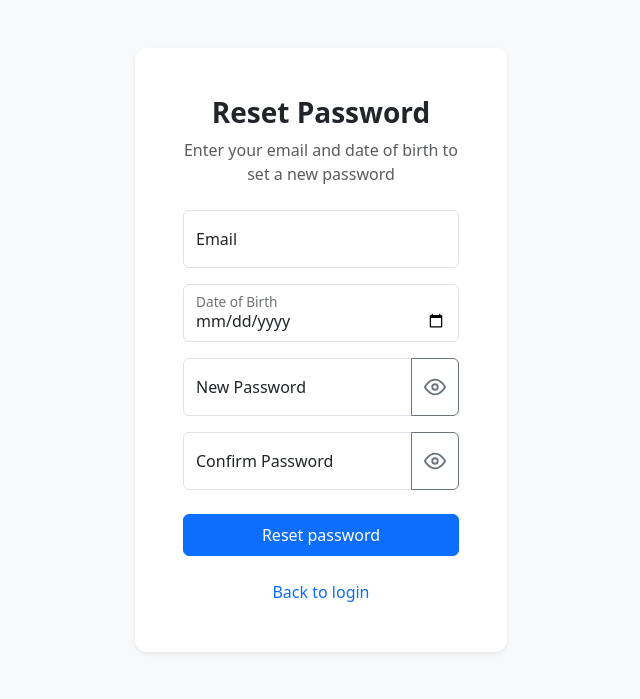
After one commit to SohamGits/student-management-system, a Django app: page /forgot-password/ in a window 1280 px wide. The commit adds this page. Shown: the top 699 px of the page, without its empty margins (319-959 px from the left). Run offline with Django 4.2, Linux system fonts and the light colour scheme.

Commit message:
Added forget password functionality

```diff
--- a/firstapp/models.py
+++ b/firstapp/models.py
@@ -1,6 +1,8 @@
 import os
+
 from django.contrib.auth.models import User
 from django.db import models
+from django.utils import timezone
 
 
 class UserProfile(models.Model):
@@ -25,6 +27,7 @@ class UserProfile(models.Model):
 
     def __str__(self):
         return f"{self.user.username} - {self.role}"
+
 
 class Classroom(models.Model):
     name = models.CharField(max_length=100)
@@ -77,3 +80,6 @@ class Assignment(models.Model):
 
     def attachment_name(self):
         return os.path.basename(self.attachment.name)
+
+    def is_overdue(self):
+        return timezone.now() > self.deadline
--- a/firstapp/templates/firstapp/base.html
+++ b/firstapp/templates/firstapp/base.html
@@ -6,13 +6,11 @@
     <meta charset="UTF-8">
     <meta name="viewport" content="width=device-width, initial-scale=1.0">
     <title>{% block title %}Student Management System{% endblock %}</title>
-
     <link
         href="https://cdn.jsdelivr.net/npm/bootstrap@5.3.3/dist/css/bootstrap.min.css"
         rel="stylesheet">
     <link rel="stylesheet" href="{% static 'css/style.css' %}">
 </head>
-
 <body class="bg-light">
 
     {% if user.is_authenticated %}
@@ -31,7 +29,6 @@
             </div>
         </nav>
     {% endif %}
-
     {% if messages %}
         <div class="container mt-3">
             {% for message in messages %}
@@ -44,14 +41,11 @@
             {% endfor %}
         </div>
     {% endif %}
-
     {% block content %}{% endblock %}
-
+    <script src="https://code.jquery.com/jquery-3.7.1.min.js"></script>
     <script
         src="https://cdn.jsdelivr.net/npm/bootstrap@5.3.3/dist/js/bootstrap.bundle.min.js">
     </script>
     {% block scripts %}{% endblock %}
-
 </body>
-
 </html>
--- /dev/null
+++ b/firstapp/templates/firstapp/forgot_password.html
@@ -0,0 +1,122 @@
+{% extends 'firstapp/base.html' %}
+{% load static %}
+
+{% block title %}Forgot Password{% endblock %}
+
+{% block content %}
+<div class="container d-flex align-items-center justify-content-center py-5 auth-wrapper">
+
+    <div class="col-12 col-sm-10 col-md-7 col-lg-5 col-xl-4">
+
+        <div class="card shadow-sm">
+            <div class="card-body p-4 p-md-5">
+
+                <div class="text-center mb-4">
+                    <h1 class="h3 fw-bold">Reset Password</h1>
+                    <p class="text-muted mb-0">
+                        Enter your email and date of birth to set a new password
+                    </p>
+                </div>
+
+                <div id="reset-error" class="alert alert-danger d-none"
+                     role="alert"></div>
+
+                <form id="forgot-form" method="POST"
+                      action="{% url 'forgot_password' %}">
+                    {% csrf_token %}
+
+                    <div class="form-floating mb-3">
+                        <input type="email" class="form-control" id="email"
+                               name="email" placeholder="Email" required>
+                        <label for="email">Email</label>
+                    </div>
+
+                    <div class="form-floating mb-3">
+                        <input type="date" class="form-control" id="dob"
+                               name="dob" placeholder="Date of Birth" required>
+                        <label for="dob">Date of Birth</label>
+                    </div>
+
+                    <div class="input-group mb-3">
+                        <div class="form-floating">
+                            <input type="password" class="form-control" id="new_password"
+                                   name="new_password" placeholder="New Password" required>
+                            <label for="new_password">New Password</label>
+                        </div>
+                        <button type="button"
+                                class="btn btn-outline-secondary password-toggle"
+                                data-target="new_password"
+                                aria-label="Show password">
+                            <svg class="icon-show" xmlns="http://www.w3.org/2000/svg"
+                                 width="22" height="22" viewBox="0 0 24 24" fill="none"
+                                 stroke="currentColor" stroke-width="2"
+                                 stroke-linecap="round" stroke-linejoin="round"
+                                 aria-hidden="true">
+                                <path d="M1 12s4-8 11-8 11 8 11 8-4 8-11 8-11-8-11-8z"/>
+                                <circle cx="12" cy="12" r="3"/>
+                            </svg>
+                            <svg class="icon-hide d-none" xmlns="http://www.w3.org/2000/svg"
+                                 width="22" height="22" viewBox="0 0 24 24" fill="none"
+                                 stroke="currentColor" stroke-width="2"
+                                 stroke-linecap="round" stroke-linejoin="round"
+                                 aria-hidden="true">
+                                <path d="M17.94 17.94A10.07 10.07 0 0 1 12 20c-7 0-11-8-11-8a18.45 18.45 0 0 1 5.06-5.94M9.9 4.24A9.12 9.12 0 0 1 12 4c7 0 11 8 11 8a18.5 18.5 0 0 1-2.16 3.19m-6.72-1.07a3 3 0 1 1-4.24-4.24"/>
+                                <line x1="1" y1="1" x2="23" y2="23"/>
+                            </svg>
+                        </button>
+                    </div>
+
+                    <div class="input-group mb-4">
+                        <div class="form-floating">
+                            <input type="password" class="form-control"
+                                   id="confirm_password" name="confirm_password"
+                                   placeholder="Confirm Password" required>
+                            <label for="confirm_password">Confirm Password</label>
+                        </div>
+                        <button type="button"
+                                class="btn btn-outline-secondary password-toggle"
+                                data-target="confirm_password"
+                                aria-label="Show password">
+                            <svg class="icon-show" xmlns="http://www.w3.org/2000/svg"
+                                 width="22" height="22" viewBox="0 0 24 24" fill="none"
+                                 stroke="currentColor" stroke-width="2"
+                                 stroke-linecap="round" stroke-linejoin="round"
+                                 aria-hidden="true">
+                                <path d="M1 12s4-8 11-8 11 8 11 8-4 8-11 8-11-8-11-8z"/>
+                                <circle cx="12" cy="12" r="3"/>
+                            </svg>
+                            <svg class="icon-hide d-none" xmlns="http://www.w3.org/2000/svg"
+                                 width="22" height="22" viewBox="0 0 24 24" fill="none"
+                                 stroke="currentColor" stroke-width="2"
+                                 stroke-linecap="round" stroke-linejoin="round"
+                                 aria-hidden="true">
+                                <path d="M17.94 17.94A10.07 10.07 0 0 1 12 20c-7 0-11-8-11-8a18.45 18.45 0 0 1 5.06-5.94M9.9 4.24A9.12 9.12 0 0 1 12 4c7 0 11 8 11 8a18.5 18.5 0 0 1-2.16 3.19m-6.72-1.07a3 3 0 1 1-4.24-4.24"/>
+                                <line x1="1" y1="1" x2="23" y2="23"/>
+                            </svg>
+                        </button>
+                    </div>
+
+                    <button type="submit" id="reset-button"
+                            class="btn btn-primary w-100 py-2">
+                        Reset password
+                    </button>
+                </form>
+
+                <div class="text-center mt-4">
+                    <a href="{% url 'login' %}" class="text-decoration-none">
+                        Back to login
+                    </a>
+                </div>
+
+            </div>
+        </div>
+
+    </div>
+
+</div>
+{% endblock %}
+
+{% block scripts %}
+<script src="{% static 'js/password-toggle.js' %}"></script>
+<script src="{% static 'js/forgot-password.js' %}"></script>
+{% endblock %}
--- a/firstapp/templates/firstapp/login.html
+++ b/firstapp/templates/firstapp/login.html
@@ -73,7 +73,7 @@
                     </button>
                 </form>
                 <div class="text-center mt-4">
-                    <a href="#" class="text-decoration-none">Forgot Password?</a>
+                    <a href="{% url 'forgot_password' %}" class="text-decoration-none">Forgot Password?</a>
                     <p class="text-muted mt-3 mb-0">
                         Don't have an account?
                         <a href="{% url 'register' %}"
--- a/firstapp/urls.py
+++ b/firstapp/urls.py
@@ -14,4 +14,5 @@ urlpatterns = [
         views.edit_assignment,
         name="edit_assignment",
     ),
+    path("forgot-password/", views.forgot_password, name="forgot_password"),
 ]
--- a/firstapp/views.py
+++ b/firstapp/views.py
@@ -1,13 +1,23 @@
-from django.shortcuts import render, redirect, get_object_or_404
+from django.contrib import messages
 from django.contrib.auth import authenticate, login, logout
+from django.contrib.auth.decorators import login_required
 from django.contrib.auth.models import User
-from django.contrib.auth.decorators import login_required
-from django.contrib import messages
+from django.contrib.auth.password_validation import validate_password
+from django.core.cache import cache
+from django.core.exceptions import ValidationError
+from django.http import JsonResponse
+from django.shortcuts import get_object_or_404, redirect, render
+from django.urls import reverse
 from django.utils import timezone
-from django.utils.dateparse import parse_datetime
-from .models import UserProfile, Classroom, Assignment
+from django.utils.dateparse import parse_date
 
+from .forms import AssignmentEditForm
+from .models import Assignment, Classroom, UserProfile
+
+MAX_RESET_ATTEMPTS = 5
+RESET_LOCKOUT_SECONDS = 15 * 60
 TEACHER_CLASSROOM_KEY = "TYITF2"
+
 
 def home(request):
     return render(request, "firstapp/login.html")
@@ -15,7 +25,6 @@ def home(request):
 
 def login_view(request):
     if request.method == "POST":
-
         email = request.POST.get("email", "").strip()
         password = request.POST.get("password")
         role = request.POST.get("role")
@@ -29,41 +38,38 @@ def login_view(request):
             authenticated_user = authenticate(
                 request,
                 username=user.username,
-                password=password
+                password=password,
             )
 
             if authenticated_user is not None:
-
-                if authenticated_user.profile.role != role:
+                if getattr(authenticated_user.profile, "role", None) != role:
                     return render(
                         request,
                         "firstapp/login.html",
-                        {"error": "Incorrect role selected for this account."}
+                        {"error": "Incorrect role selected for this account."},
                     )
 
                 login(request, authenticated_user)
-
                 if role == "teacher":
                     return redirect("teacher_dashboard")
-
                 return redirect("student_dashboard")
 
         return render(
             request,
             "firstapp/login.html",
-            {"error": "Invalid email or password."}
+            {"error": "Invalid email or password."},
         )
 
     return render(request, "firstapp/login.html")
+
 
 def logout_view(request):
     logout(request)
     return redirect("login")
 
+
 def register(request):
-
     if request.method == "POST":
-
         username = request.POST.get("username", "").strip()
         email = request.POST.get("email", "").strip()
         dob = request.POST.get("dob")
@@ -76,53 +82,53 @@ def register(request):
             return render(
                 request,
                 "firstapp/register.html",
-                {"error": "Passwords do not match."}
+                {"error": "Passwords do not match."},
             )
 
         if User.objects.filter(username=username).exists():
             return render(
                 request,
                 "firstapp/register.html",
-                {"error": "Username already exists."}
+                {"error": "Username already exists."},
             )
 
         if User.objects.filter(email=email).exists():
             return render(
                 request,
                 "firstapp/register.html",
-                {"error": "An account with this email already exists."}
+                {"error": "An account with this email already exists."},
             )
 
         if role == "teacher" and teacher_key != TEACHER_CLASSROOM_KEY:
             return render(
                 request,
                 "firstapp/register.html",
-                {"error": "Invalid classroom key."}
+                {"error": "Invalid classroom key."},
             )
 
         user = User.objects.create_user(
             username=username,
             email=email,
-            password=password
+            password=password,
         )
 
         UserProfile.objects.create(
             user=user,
             date_of_birth=dob,
-            role=role
+            role=role,
         )
 
         if role == "teacher":
-            classroom, created = Classroom.objects.get_or_create(
+            classroom, _ = Classroom.objects.get_or_create(
                 key=TEACHER_CLASSROOM_KEY,
-                defaults={"name": "TYITF2 Classroom"}
+                defaults={"name": "TYITF2 Classroom"},
             )
-
             classroom.teachers.add(user)
 
         return redirect("login")
 
     return render(request, "firstapp/register.html")
+
 
 @login_required
 def student_dashboard(request):
@@ -130,11 +136,12 @@ def student_dashboard(request):
         return redirect("teacher_dashboard")
 
     classroom = request.user.student_classrooms.first()
+    assignments = classroom.assignments.select_related("teacher") if classroom else []
 
     return render(
         request,
         "firstapp/student_dashboard.html",
-        {"classroom": classroom}
+        {"classroom": classroom, "assignments": assignments},
     )
 
 
@@ -146,11 +153,14 @@ def teacher_dashboard(request):
     classroom = request.user.teaching_classrooms.first()
 
     if request.method == "POST":
+        if classroom is None:
+            messages.error(request, "You must be assigned to a classroom before adding students.")
+            return redirect("teacher_dashboard")
+
         email = request.POST.get("student_email", "").strip()
-
         student_profile = UserProfile.objects.filter(
             user__email__iexact=email,
-            role="student"
+            role="student",
         ).select_related("user").first()
 
         if student_profile is None:
@@ -161,7 +171,7 @@ def teacher_dashboard(request):
             classroom.students.add(student_profile.user)
             messages.success(
                 request,
-                f"{student_profile.user.username} was added to {classroom.name}."
+                f"{student_profile.user.username} was added to {classroom.name}.",
             )
 
         return redirect("teacher_dashboard")
@@ -173,8 +183,9 @@ def teacher_dashboard(request):
             "classroom": classroom,
             "students": classroom.students.all() if classroom else [],
             "assignments": classroom.assignments.all() if classroom else [],
-        }
+        },
     )
+
 
 @login_required
 def create_assignment(request):
@@ -200,7 +211,7 @@ def create_assignment(request):
                 title=title,
                 description=description,
                 deadline=deadline,
-                attachment=attachment
+                attachment=attachment,
             )
             messages.success(request, f'Assignment "{title}" created.')
 
@@ -228,53 +239,70 @@ def edit_assignment(request, assignment_id):
                 f'Assignment "{updated_assignment.title}" updated.',
             )
             return redirect("teacher_dashboard")
-    else:
-        form = AssignmentEditForm(instance=assignment)
 
+        messages.error(
+            request,
+            form.errors.get("deadline", ["Please correct the errors below."])[0],
+        )
+        deadline_value = request.POST.get("deadline", "")
+        return render(
+            request,
+            "firstapp/edit_assignment.html",
+            {"form": form, "assignment": assignment, "deadline_value": deadline_value},
+        )
+
+    form = AssignmentEditForm(instance=assignment)
+    deadline_value = timezone.localtime(assignment.deadline).strftime("%Y-%m-%dT%H:%M")
     return render(
         request,
         "firstapp/edit_assignment.html",
-        {"form": form, "assignment": assignment},
+        {"form": form, "assignment": assignment, "deadline_value": deadline_value},
     )
 
 
-@login_required
-def edit_assignment(request, assignment_id):
-    if request.user.profile.role != "teacher":
-        return redirect("student_dashboard")
+def forgot_password(request):
+    if request.method != "POST":
+        return render(request, "firstapp/forgot_password.html")
 
-    assignment = get_object_or_404(
-        Assignment,
-        pk=assignment_id,
-        teacher=request.user
-    )
+    email = request.POST.get("email", "").strip().lower()
+    dob = parse_date(request.POST.get("dob", ""))
+    new_password = request.POST.get("new_password", "")
+    confirm_password = request.POST.get("confirm_password", "")
 
-    if request.method == "POST":
-        title = request.POST.get("title", "").strip()
-        description = request.POST.get("description", "").strip()
-        deadline = parse_datetime(request.POST.get("deadline", ""))
+    attempts_key = f"reset_attempts:{email}"
+    attempts = cache.get(attempts_key, 0)
 
-        if not title or deadline is None:
-            messages.error(request, "Title and a valid deadline are required.")
-        else:
-            if timezone.is_naive(deadline):
-                deadline = timezone.make_aware(deadline)
+    if attempts >= MAX_RESET_ATTEMPTS:
+        return JsonResponse(
+            {"ok": False, "error": "Too many attempts. Please try again in 15 minutes."},
+            status=429,
+        )
 
-            assignment.title = title
-            assignment.description = description
-            assignment.deadline = deadline
-            assignment.save()
+    if new_password != confirm_password:
+        return JsonResponse({"ok": False, "error": "Passwords do not match."}, status=400)
 
-            messages.success(request, f'Assignment "{title}" updated.')
-            return redirect("teacher_dashboard")
+    profile = None
+    if dob is not None:
+        profile = UserProfile.objects.filter(
+            user__email__iexact=email,
+            date_of_birth=dob,
+        ).select_related("user").first()
 
-    return render(
-        request,
-        "firstapp/edit_assignment.html",
-        {
-            "assignment": assignment,
-            "deadline_value": timezone.localtime(
-                assignment.deadline
-            ).strftime("%Y-%m-%dT%H:%M"),
-        }
-    )
+    if profile is None:
+        cache.set(attempts_key, attempts + 1, RESET_LOCKOUT_SECONDS)
+        return JsonResponse(
+            {"ok": False, "error": "Email and date of birth do not match any account."},
+            status=400,
+        )
+
+    try:
+        validate_password(new_password, user=profile.user)
+    except ValidationError as error:
+        return JsonResponse({"ok": False, "error": " ".join(error.messages)}, status=400)
+
+    profile.user.set_password(new_password)
+    profile.user.save()
+    cache.delete(attempts_key)
+
+    messages.success(request, "Password reset successful. Please log in.")
+    return JsonResponse({"ok": True, "redirect": reverse("login")})
--- /dev/null
+++ b/static/js/forgot-password.js
@@ -0,0 +1,40 @@
+$(function () {
+
+    const $form = $("#forgot-form");
+    const $error = $("#reset-error");
+    const $button = $("#reset-button");
+
+    function showError(message) {
+        $error.text(message).removeClass("d-none");
+    }
+
+    $form.on("submit", function (event) {
+        event.preventDefault();
+        $error.addClass("d-none").text("");
+
+        if ($("#new_password").val() !== $("#confirm_password").val()) {
+            showError("Passwords do not match.");
+            return;
+        }
+
+        $button.prop("disabled", true).text("Resetting...");
+
+        $.ajax({
+            url: $form.attr("action"),
+            method: "POST",
+            data: $form.serialize(),
+            dataType: "json"
+        })
+        .done(function (response) {
+            window.location.href = response.redirect;
+        })
+        .fail(function (xhr) {
+            const message = xhr.responseJSON && xhr.responseJSON.error
+                ? xhr.responseJSON.error
+                : "Something went wrong. Please try again.";
+            showError(message);
+            $button.prop("disabled", false).text("Reset password");
+        });
+    });
+
+});
```
Also changed, not shown: firstapp/templates/firstapp/_deadline_badge.html (added, +13 -0 lines), firstapp/templates/firstapp/student_dashboard.html (+45 -3 lines), firstapp/templates/firstapp/teacher_dashboard.html (+9 -3 lines), firstapp/tests.py (+5 -3 lines), static/js/deadlines.js (added, +28 -0 lines), db.sqlite3.
